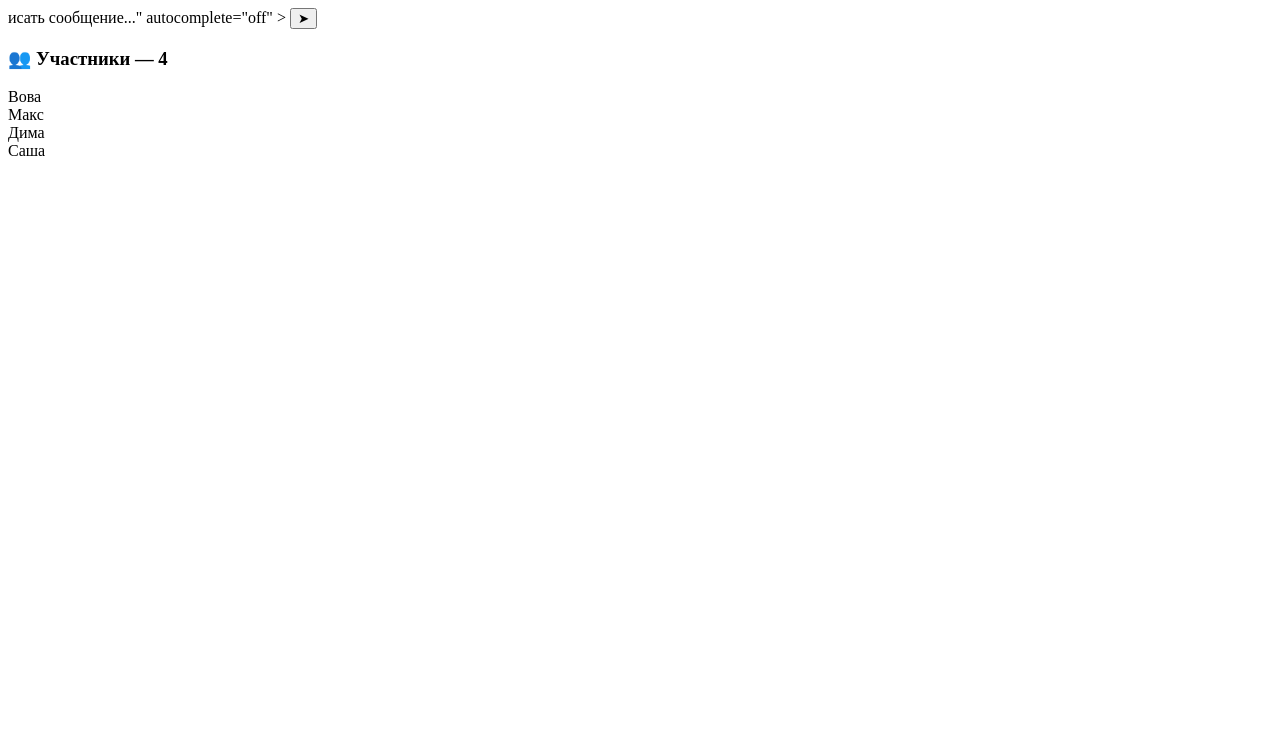
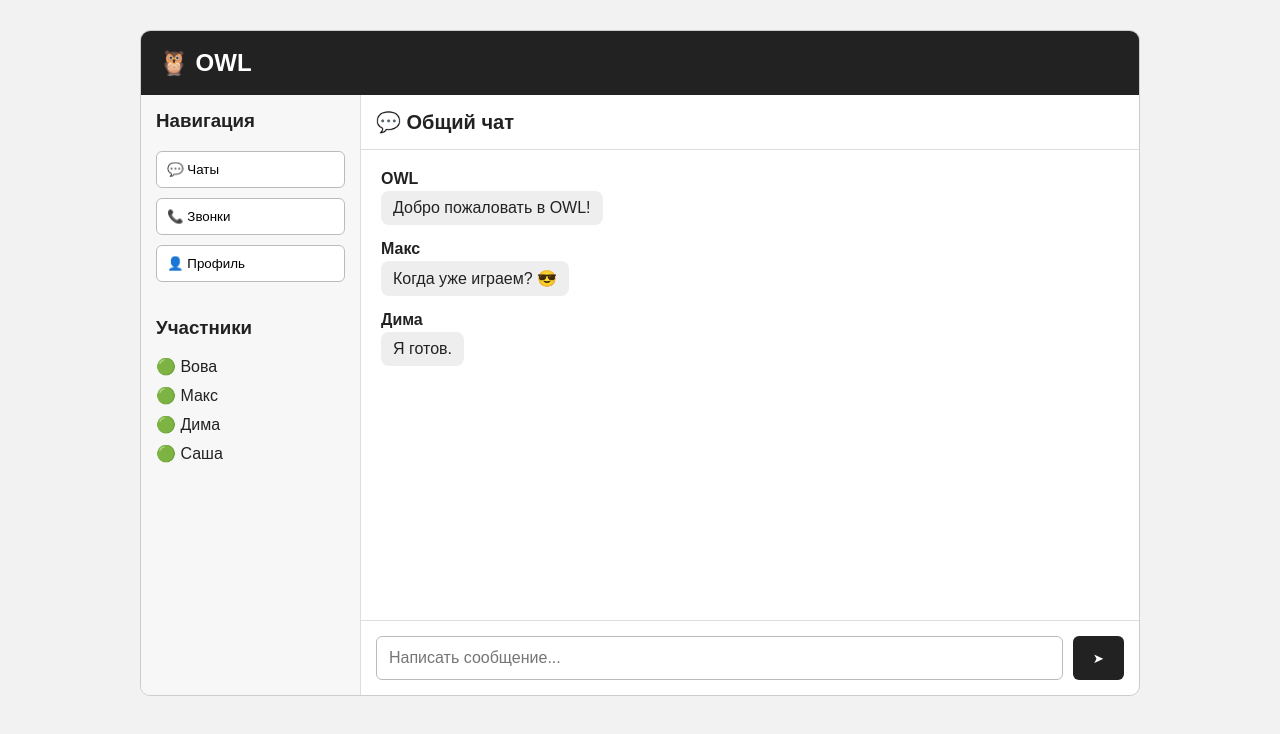
Before and after one commit to neumoinvova-source/owl-, a plain HTML site: page index.html in a window 1280 px wide. Drawn offline with Linux system fonts and the light colour scheme.

Commit message:
Update index.html

```diff
--- a/index.html
+++ b/index.html
@@ -1,5 +1,250 @@
-исать сообщение..."
-                    autocomplete="off"
+<!DOCTYPE html>
+<html lang="ru">
+<head>
+    <meta charset="UTF-8">
+    <meta name="viewport" content="width=device-width, initial-scale=1.0">
+    <title>OWL</title>
+
+    <style>
+        * {
+            box-sizing: border-box;
+        }
+
+        body {
+            margin: 0;
+            font-family: Arial, sans-serif;
+            background: #f2f2f2;
+            color: #222;
+        }
+
+        .app {
+            max-width: 1000px;
+            margin: 30px auto;
+            background: white;
+            border: 1px solid #ccc;
+            border-radius: 10px;
+            overflow: hidden;
+        }
+
+        .header {
+            background: #222;
+            color: white;
+            padding: 18px;
+            font-size: 24px;
+            font-weight: bold;
+        }
+
+        .content {
+            display: flex;
+            min-height: 600px;
+        }
+
+        .sidebar {
+            width: 220px;
+            background: #f7f7f7;
+            border-right: 1px solid #ddd;
+            padding: 15px;
+        }
+
+        .sidebar h3 {
+            margin-top: 0;
+        }
+
+        .button {
+            width: 100%;
+            padding: 10px;
+            margin-bottom: 10px;
+            border: 1px solid #bbb;
+            background: white;
+            border-radius: 6px;
+            cursor: pointer;
+            text-align: left;
+        }
+
+        .button:hover {
+            background: #eee;
+        }
+
+        .chat {
+            flex: 1;
+            display: flex;
+            flex-direction: column;
+        }
+
+        .chat-header {
+            padding: 15px;
+            border-bottom: 1px solid #ddd;
+            font-size: 20px;
+            font-weight: bold;
+        }
+
+        .messages {
+            flex: 1;
+            padding: 20px;
+            overflow-y: auto;
+        }
+
+        .message {
+            margin-bottom: 15px;
+        }
+
+        .name {
+            font-weight: bold;
+            margin-bottom: 3px;
+        }
+
+        .text {
+            background: #eee;
+            display: inline-block;
+            padding: 8px 12px;
+            border-radius: 8px;
+        }
+
+        .input-area {
+            display: flex;
+            padding: 15px;
+            border-top: 1px solid #ddd;
+            gap: 10px;
+        }
+
+        .input-area input {
+            flex: 1;
+            padding: 12px;
+            border: 1px solid #bbb;
+            border-radius: 6px;
+            font-size: 16px;
+        }
+
+        .send {
+            padding: 12px 20px;
+            border: none;
+            background: #222;
+            color: white;
+            border-radius: 6px;
+            cursor: pointer;
+        }
+
+        .send:hover {
+            background: #444;
+        }
+
+        .online {
+            color: green;
+        }
+
+        .members {
+            margin-top: 25px;
+        }
+
+        .member {
+            margin: 10px 0;
+        }
+
+        @media (max-width: 700px) {
+            .app {
+                margin: 0;
+                border-radius: 0;
+            }
+
+            .content {
+                flex-direction: column;
+            }
+
+            .sidebar {
+                width: 100%;
+                border-right: none;
+                border-bottom: 1px solid #ddd;
+            }
+        }
+    </style>
+</head>
+
+<body>
+
+<div class="app">
+
+    <div class="header">
+        🦉 OWL
+    </div>
+
+    <div class="content">
+
+        <div class="sidebar">
+
+            <h3>Навигация</h3>
+
+            <button class="button" onclick="alert('Раздел чатов')">
+                💬 Чаты
+            </button>
+
+            <button class="button" onclick="alert('Звонки пока недоступны')">
+                📞 Звонки
+            </button>
+
+            <button class="button" onclick="alert('Профиль')">
+                👤 Профиль
+            </button>
+
+            <div class="members">
+
+                <h3>Участники</h3>
+
+                <div class="member">
+                    🟢 Вова
+                </div>
+
+                <div class="member">
+                    🟢 Макс
+                </div>
+                <div class="member">
+                    🟢 Дима
+                </div>
+
+                <div class="member">
+                    🟢 Саша
+                </div>
+
+            </div>
+
+        </div>
+
+        <div class="chat">
+
+            <div class="chat-header">
+                💬 Общий чат
+            </div>
+
+            <div class="messages" id="messages">
+
+                <div class="message">
+                    <div class="name">OWL</div>
+                    <div class="text">
+                        Добро пожаловать в OWL!
+                    </div>
+                </div>
+
+                <div class="message">
+                    <div class="name">Макс</div>
+                    <div class="text">
+                        Когда уже играем? 😎
+                    </div>
+                </div>
+
+                <div class="message">
+                    <div class="name">Дима</div>
+                    <div class="text">
+                        Я готов.
+                    </div>
+                </div>
+
+            </div>
+
+            <div class="input-area">
+
+                <input
+                    type="text"
+                    id="messageInput"
+                    placeholder="Написать сообщение..."
                 >
 
                 <button class="send" onclick="sendMessage()">
@@ -10,35 +255,7 @@
 
         </div>
 
-    </main>
-
-    <!-- УЧАСТНИКИ -->
-
-    <aside class="members">
-
-        <h3>👥 Участники — 4</h3>
-
-        <div class="member">
-            <span class="status"></span>
-            Вова
-        </div>
-
-        <div class="member">
-            <span class="status"></span>
-            Макс
-        </div>
-
-        <div class="member">
-            <span class="status offline"></span>
-            Дима
-        </div>
-
-        <div class="member">
-            <span class="status"></span>
-            Саша
-        </div>
-
-    </aside>
+    </div>
 
 </div>
 
@@ -56,32 +273,18 @@ function sendMessage() {
     }
 
     const message = document.createElement("div");
-
     message.className = "message";
 
-    message.innerHTML = `
-        <div class="avatar">👤</div>
-
-        <div class="message-info">
-            <div class="message-name">Вова</div>
-            <div class="message-text">${escapeHtml(text)}</div>
-        </div>
-    `;
+    message.innerHTML =
+        <div class="name">Вова</div>
+        <div class="text">${text}</div>
+    ;
 
     messages.appendChild(message);
 
     input.value = "";
 
     messages.scrollTop = messages.scrollHeight;
-}
-
-function escapeHtml(text) {
-
-    const div = document.createElement("div");
-
-    div.textContent = text;
-
-    return div.innerHTML;
 }
 
 document.getElementById("messageInput").addEventListener("keydown", function(event) {
```
